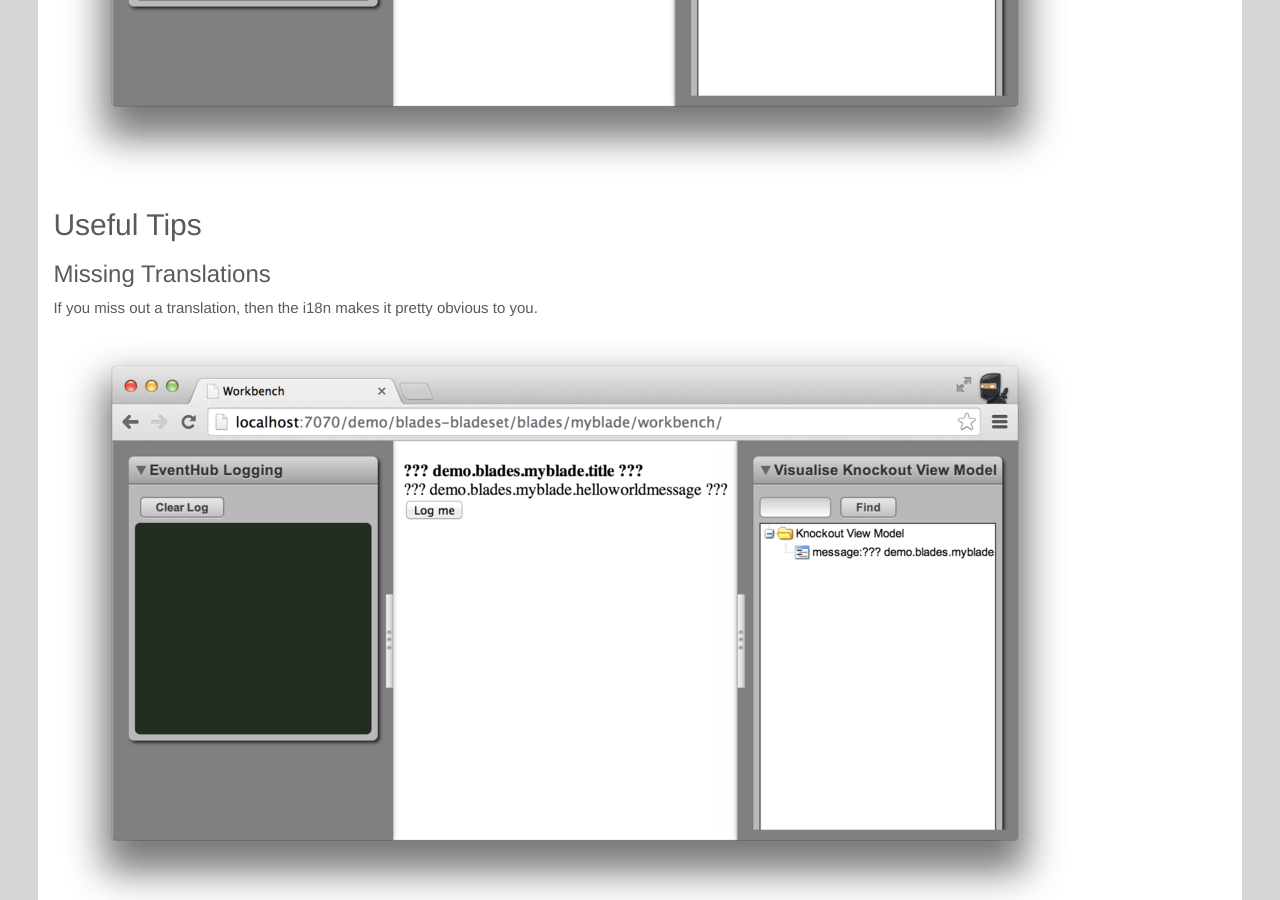
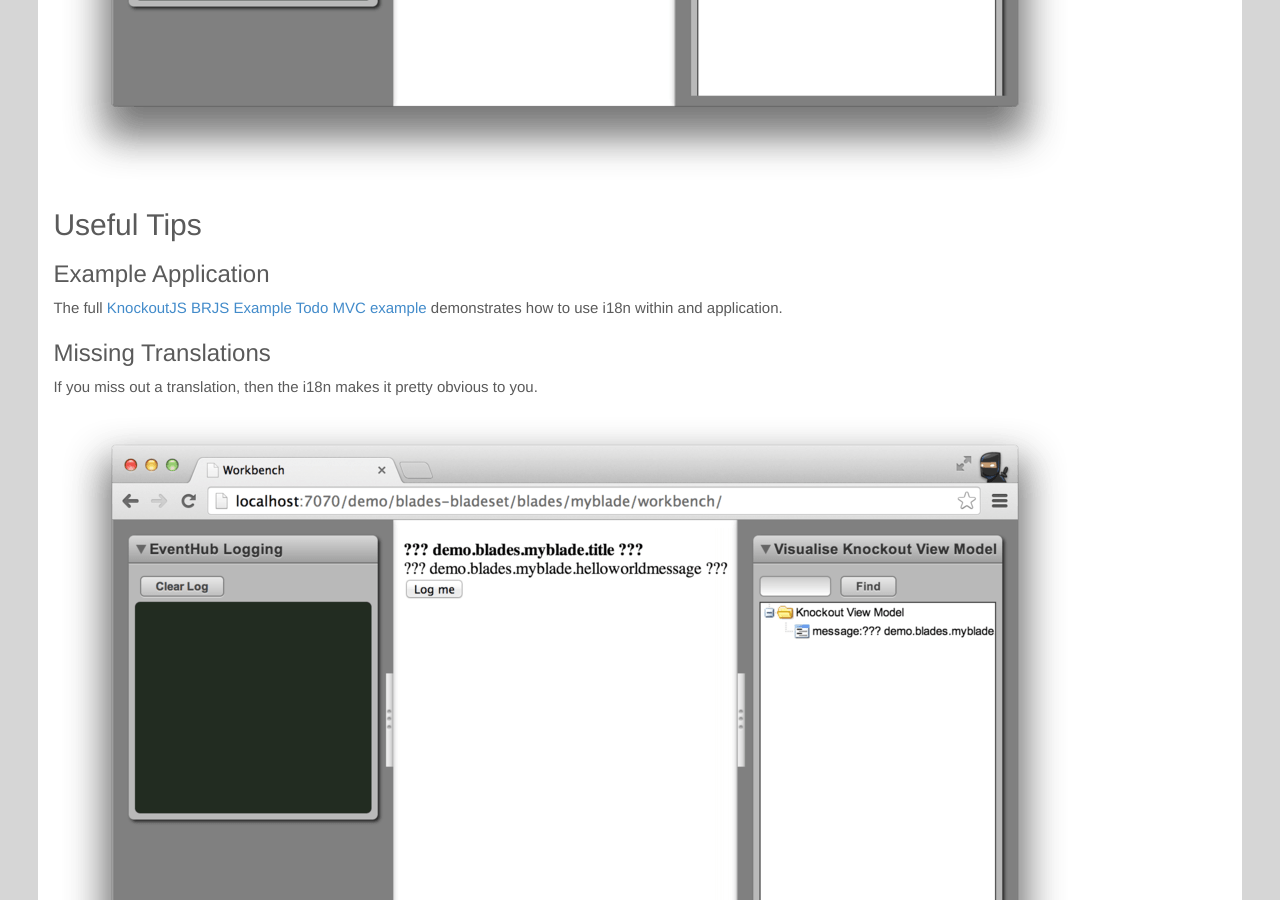
Before and after one commit to BladeRunnerJS/brjs-site, a Jekyll site: the page built from docs/use/internationalization.md, in a window 1280 px wide and 900 px high, scrolled down 4212 px. Built offline with Jekyll 4.4.1, drawn with Linux system fonts in a browser that asks for light colours; nearby versions of some CDN libraries; Markdown is read by kramdown in place of the engine named in the settings.

Commit message:
adding link to example app in i18n docs

```diff
--- a/docs/use/internationalization.md
+++ b/docs/use/internationalization.md
@@ -116,6 +116,10 @@ Loading the app with a Spanish locale set in the browser, will display like this
 
 ## Useful Tips
 
+### Example Application
+
+The full [KnockoutJS BRJS Example Todo MVC example](https://github.com/BladeRunnerJS/brjs-todomvc-knockout) demonstrates how to use i18n within and application.
+
 ### Missing Translations
 
 If you miss out a translation, then the i18n makes it pretty obvious to you.
```
